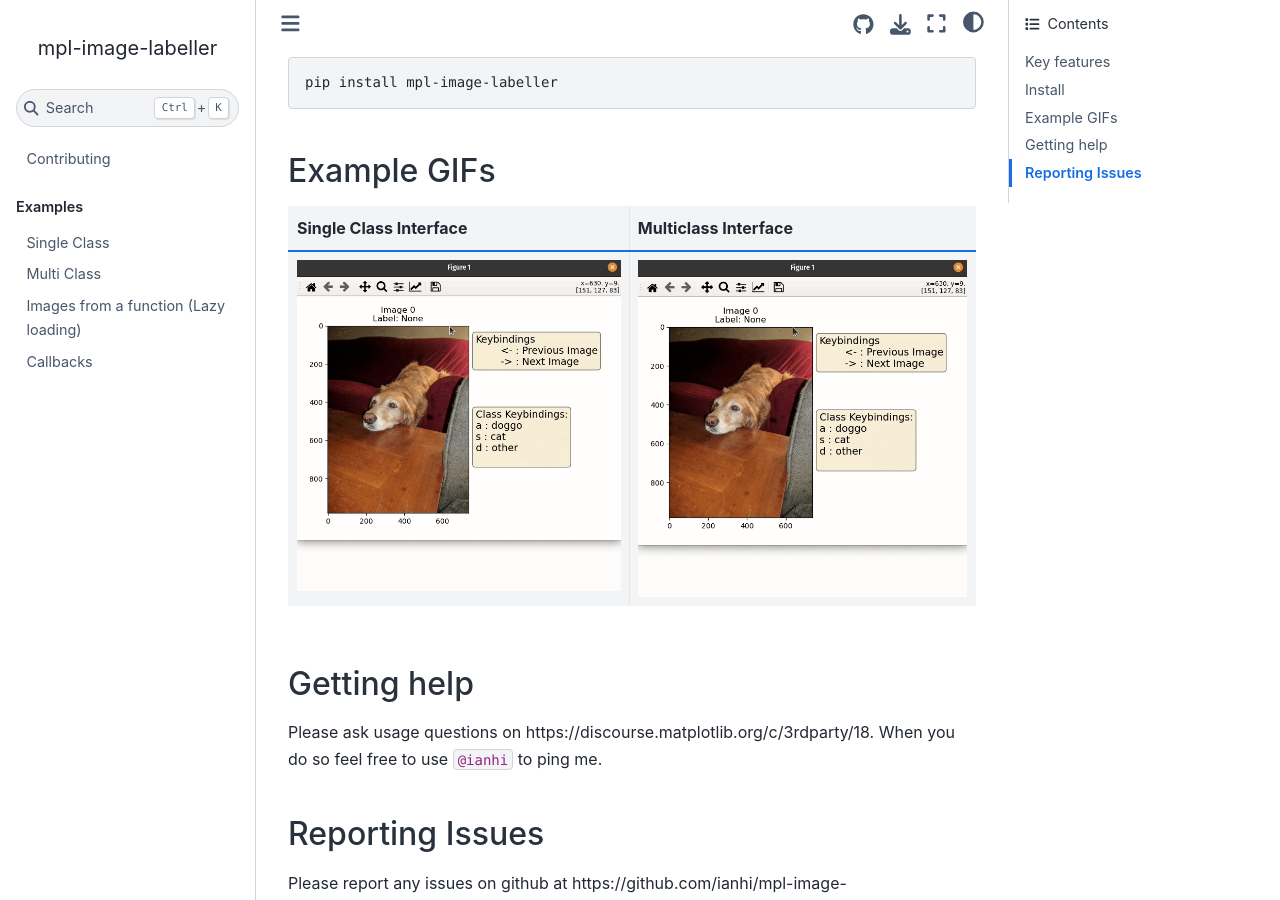
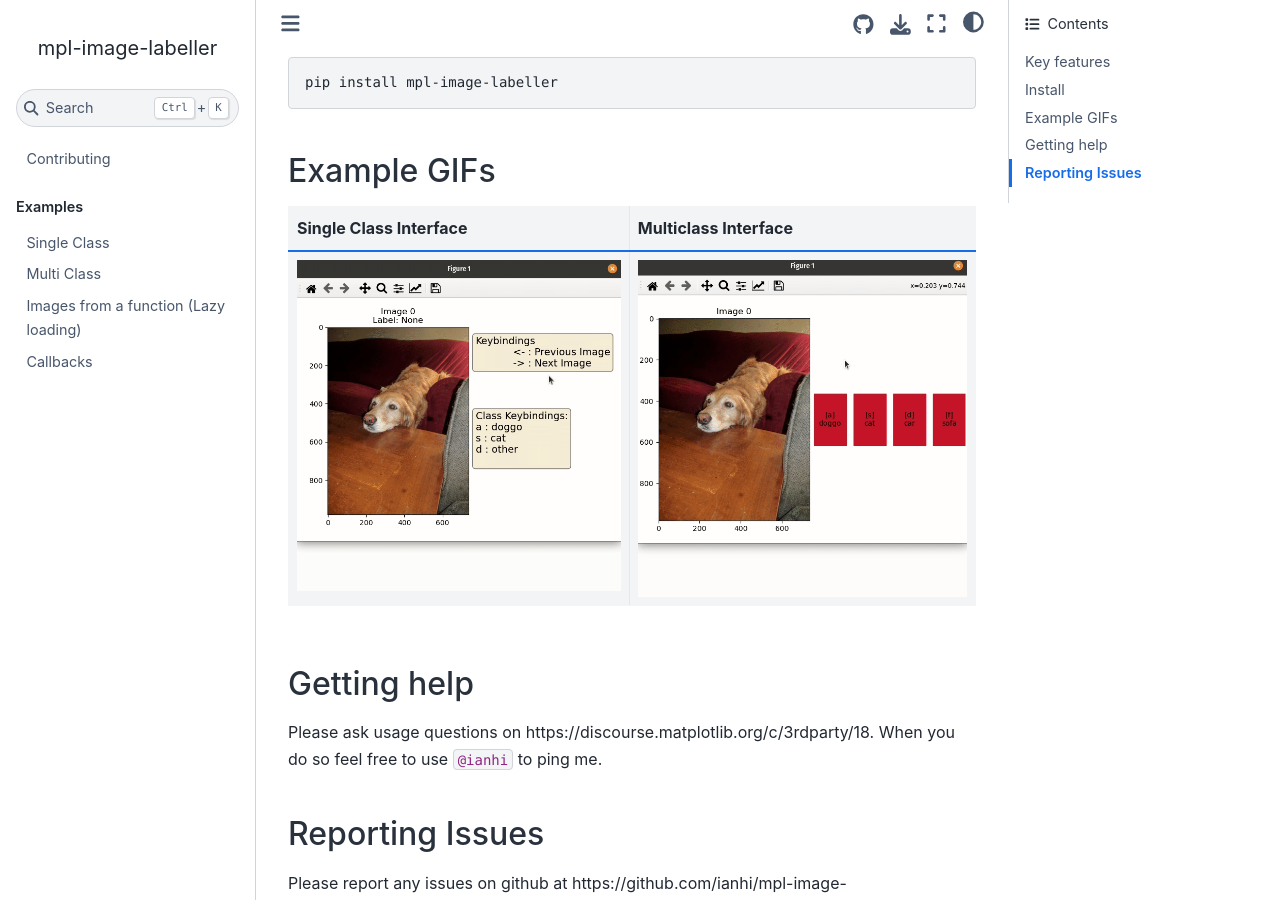
Before and after one commit to mpl-extensions/mpl-image-labeller, a Sphinx documentation site: the page built from docs/index.md, in a window 1280 px wide and 900 px high, scrolled down 641 px. Built offline with Sphinx 7.4.7 and the Sphinx Book theme 1.1.4, drawn with Linux system fonts in a browser that asks for light colours; pages that are not in the unit, such as notebooks, are missing from menus; the version number could not be read and is left out.

Commit message:
Add multiclass gif + align single class gif
redo gifs

````diff
--- a/docs/index.md
+++ b/docs/index.md
@@ -26,7 +26,7 @@ pip install mpl-image-labeller
 
 | Single Class Interface | Multiclass Interface |
 | ----------------------- | --------------------|
-|![alt](_static/single_class.gif) | ![alt](_static/single_class.gif)|
+|![alt](_static/single_class.gif) | ![alt](_static/multi_class.gif)|
 ```
 
 ## Getting help
````
Also changed, not shown: docs/_static/multi_class.gif (added), docs/_static/single_class.gif.
